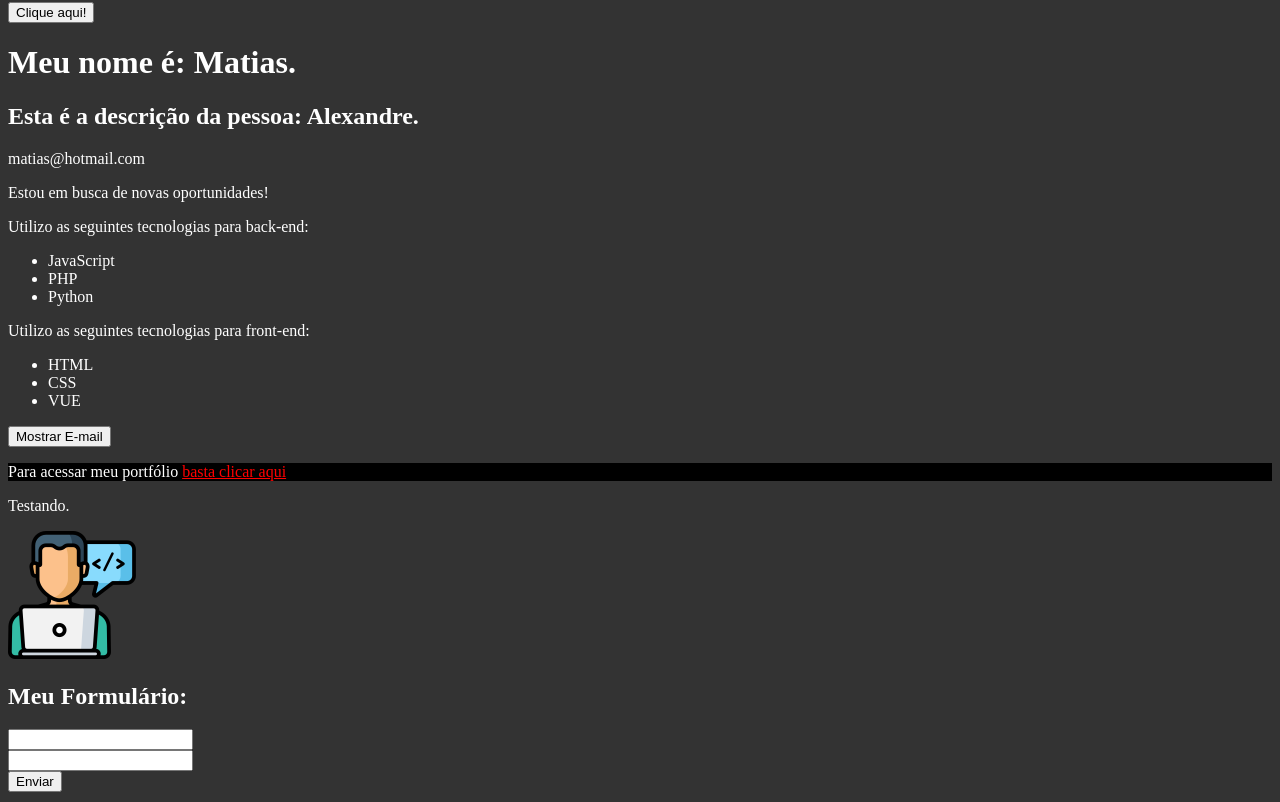
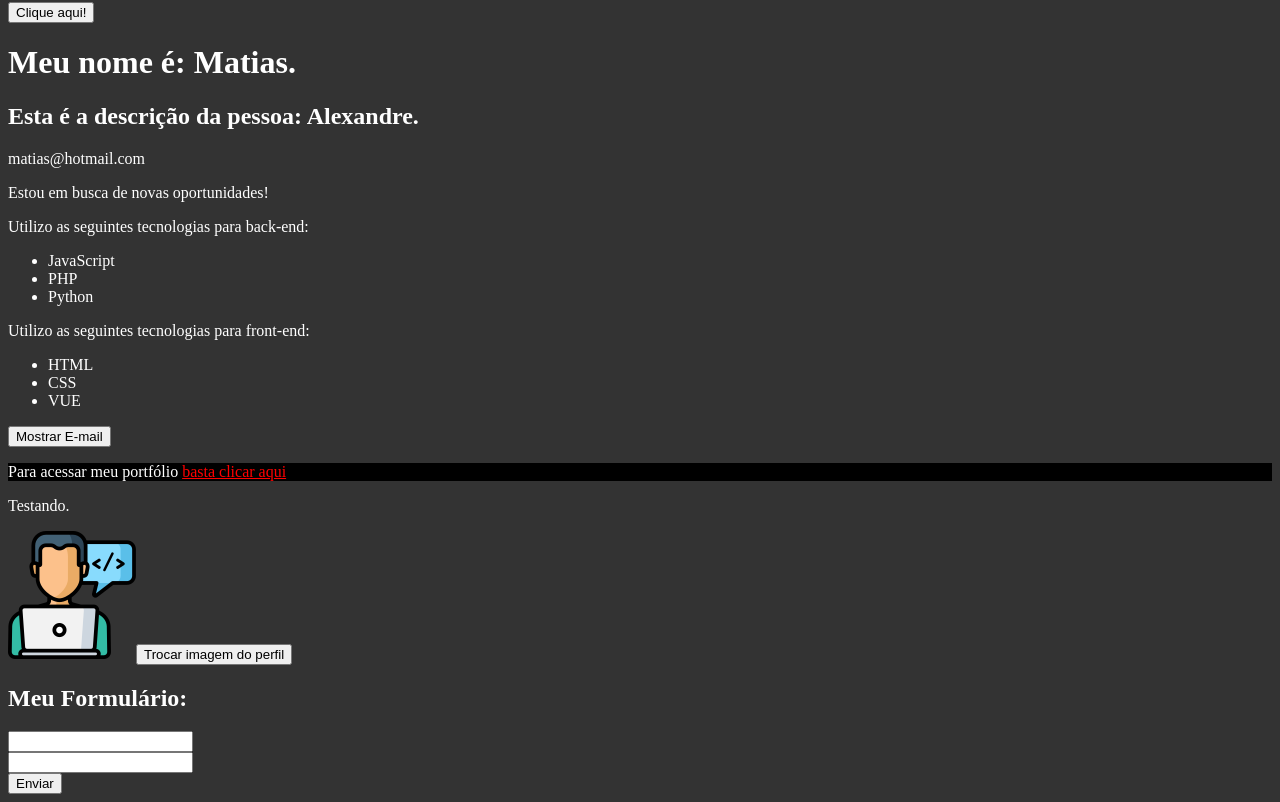
Before and after one commit to alexandresantosrn/VueProject, a Vue app in the folder 3_vue_project/: page / in a window 1280 px wide. Shown: the part 388-1190 px from the top of the page. Built offline with nearby package versions, Linux system fonts and the light colour scheme.

Commit message:
Adicionando emit.

```diff
--- /dev/null
+++ b/3_vue_project/src/components/MudarImagem.vue
@@ -0,0 +1,10 @@
+<template>
+    <button @click="$emit('mudarImagem')">Trocar imagem do perfil</button>
+</template>
+
+<script>
+export default {
+    name: 'MudarImagem',
+    emits: ['mudarImagem']
+}
+</script>
--- a/3_vue_project/src/components/Picture.vue
+++ b/3_vue_project/src/components/Picture.vue
@@ -1,8 +1,13 @@
 <template>
-    <img :src="avatar" :alt="descricao">
+    <div>
+        <img :src="avatar" :alt="descricao">
+        <MudarImagem @mudar-imagem="trocarImagem"/>
+    </div>
 </template>
 
 <script>
+import MudarImagem from './MudarImagem.vue';
+
 export default {
     name: 'Picture',
     data() {
@@ -10,6 +15,14 @@
             avatar: "img/avatar.png",
             descricao: "Meu avatar"
         }
+    },
+    components: {
+        MudarImagem
+    },
+    methods: {
+        trocarImagem() {
+            this.avatar = "/img/avatar2.png"
+        }
     }
 }
 </script>
```
Also changed, not shown: 3_vue_project/public/img/avatar2.png (added).
